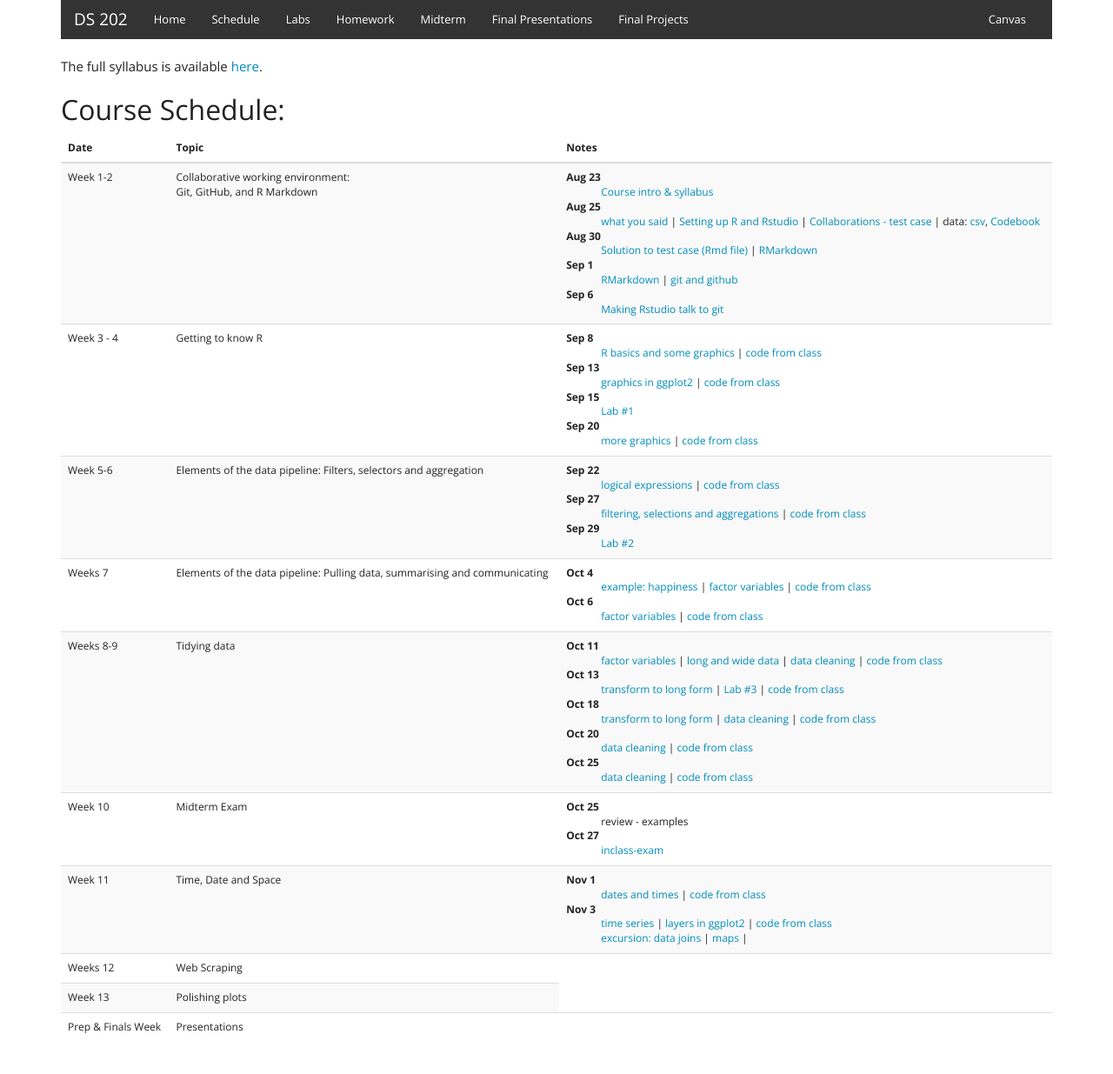
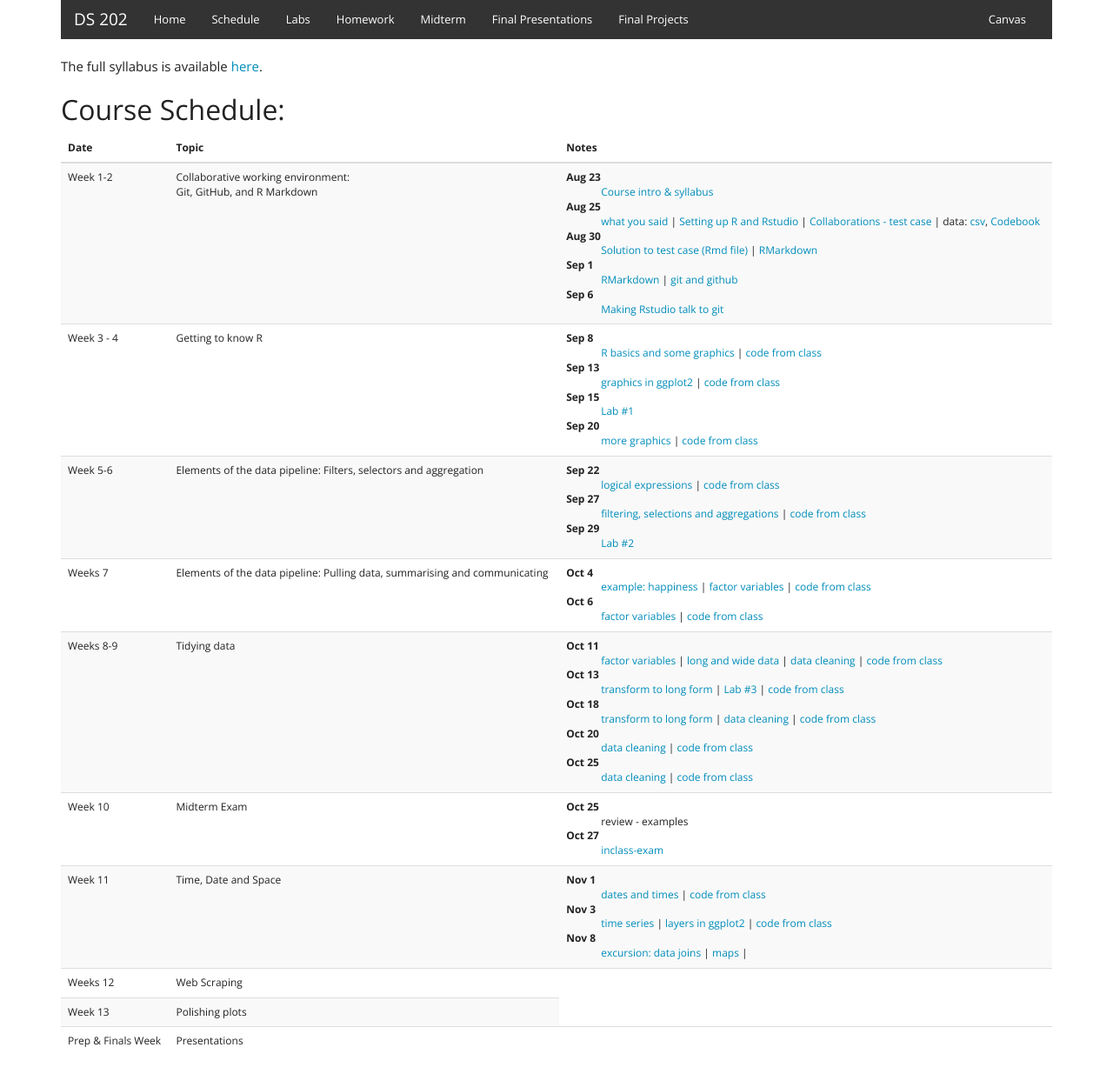
Before and after one commit to DS202-at-ISU/DS202-at-ISU.github.io, a Jekyll site: the page built from schedule.html, in a window 1280 px wide. Shown: the whole page at 87% size. Built offline with Jekyll 4.4.1, drawn with Linux system fonts in a browser that asks for light colours.

Commit message:
fix html

```diff
--- a/schedule.html
+++ b/schedule.html
@@ -153,7 +153,8 @@ The full syllabus is available <a href="syllabus.pdf" target=_blank>here</a>.
           <dd>
            <a href="../materials/04_date-time-space/01_time-series.html" target=_blank>time series</a> | <a href="../materials/04_date-time-space/03_layers-nasa.html" target=_blank>layers in ggplot2</a> |  <a href="code/code-2022-11-03.R" target=_blank>code from class</a>
             </dd>
-            <dd>
+         <dt>Nov 8</dt>
+           <dd>
               <a href="../materials/03_tidyverse/08-messy-4.html" target=_blank>excursion: data joins</a> | <a href="../materials/04_date-time-space/02_maps.html" target=_blank>maps</a> |
             </dd>
             </td>
```
